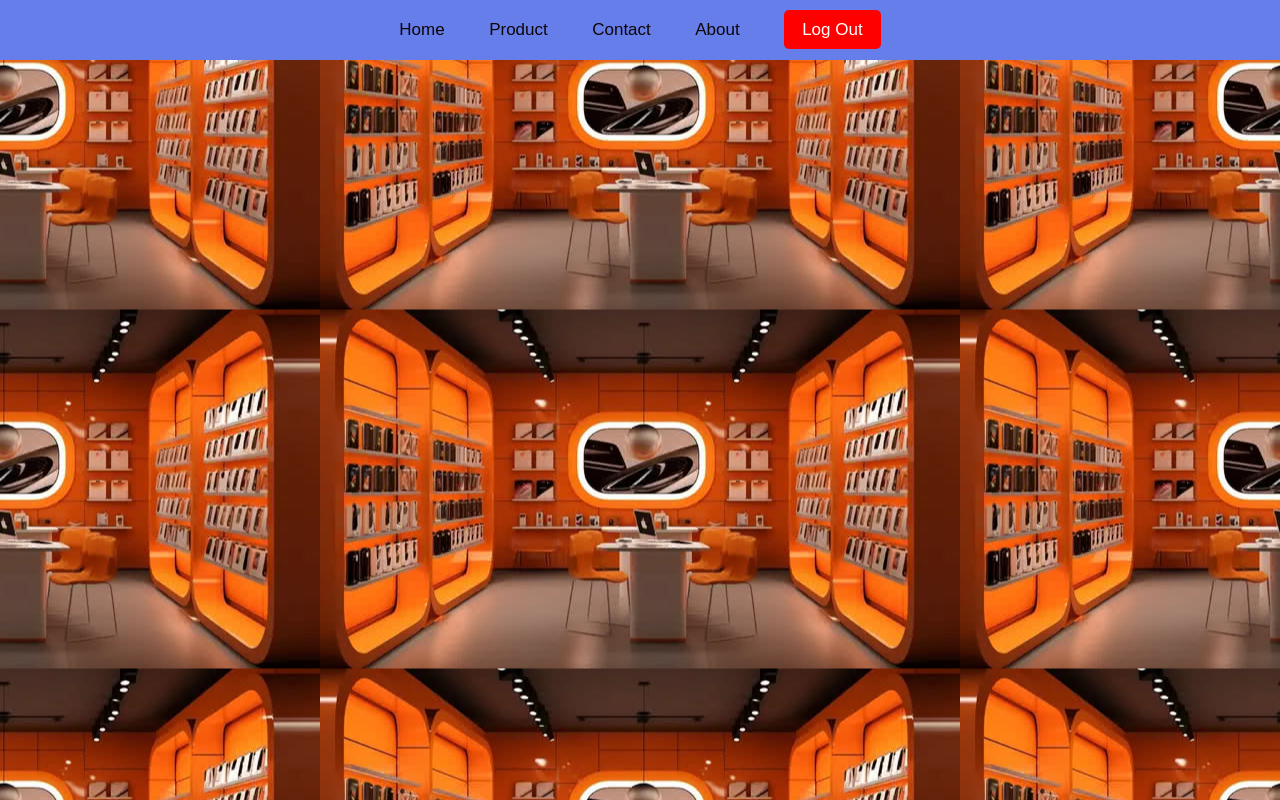
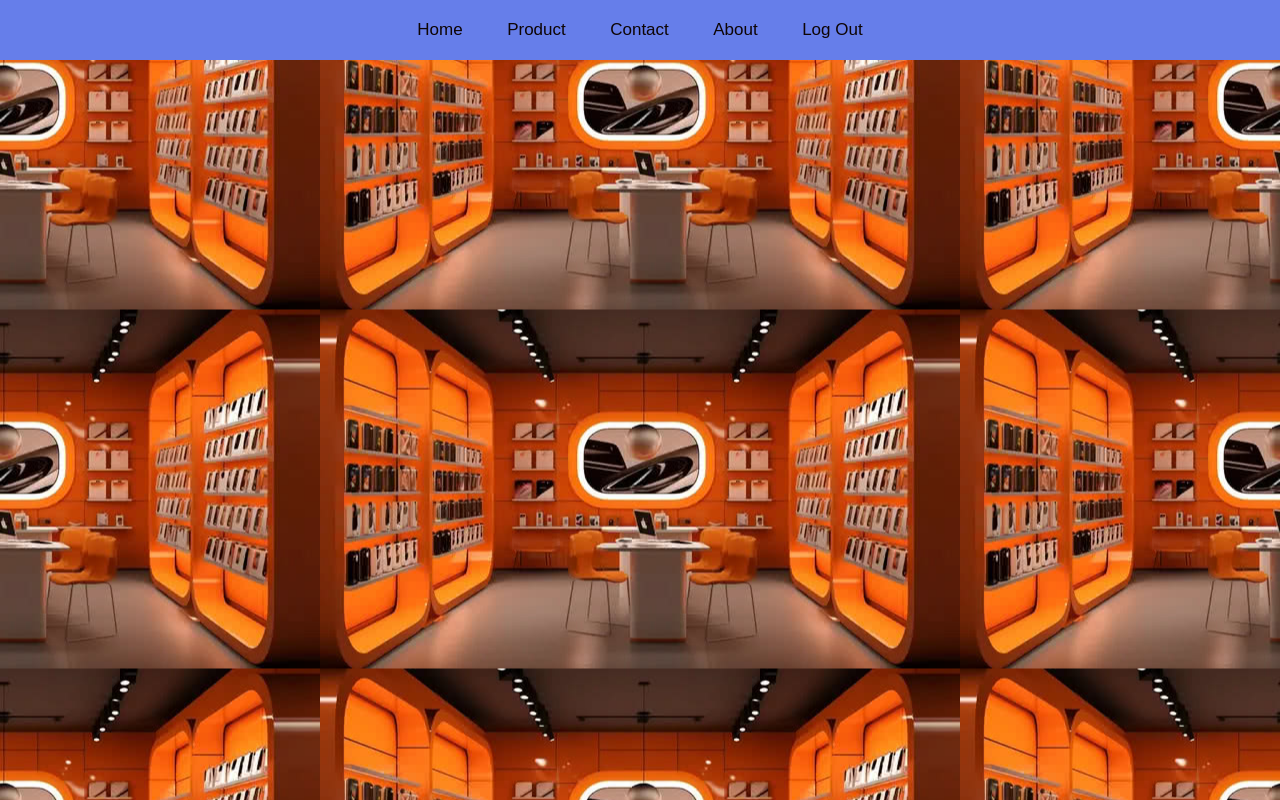
Before and after one commit to aljurbarte/comsci, a plain HTML site: page home page.html in a window 1280 px wide. Drawn offline with Linux system fonts and the light colour scheme.

Commit message:
Update home page.html

```diff
--- a/home page.html
+++ b/home page.html
@@ -67,7 +67,7 @@ nav a:hover {
     <a href="product .html">Product</a>
     <a href="contact.html">Contact</a>
     <a href="about.html">About</a>
-    <a href="index.html" class="logout-nav" onclick="logout()">Log Out</a>
+    <a href="index.html" onclick="logout()">Log Out</a>
 </nav>
 
 <div class="content">
```
